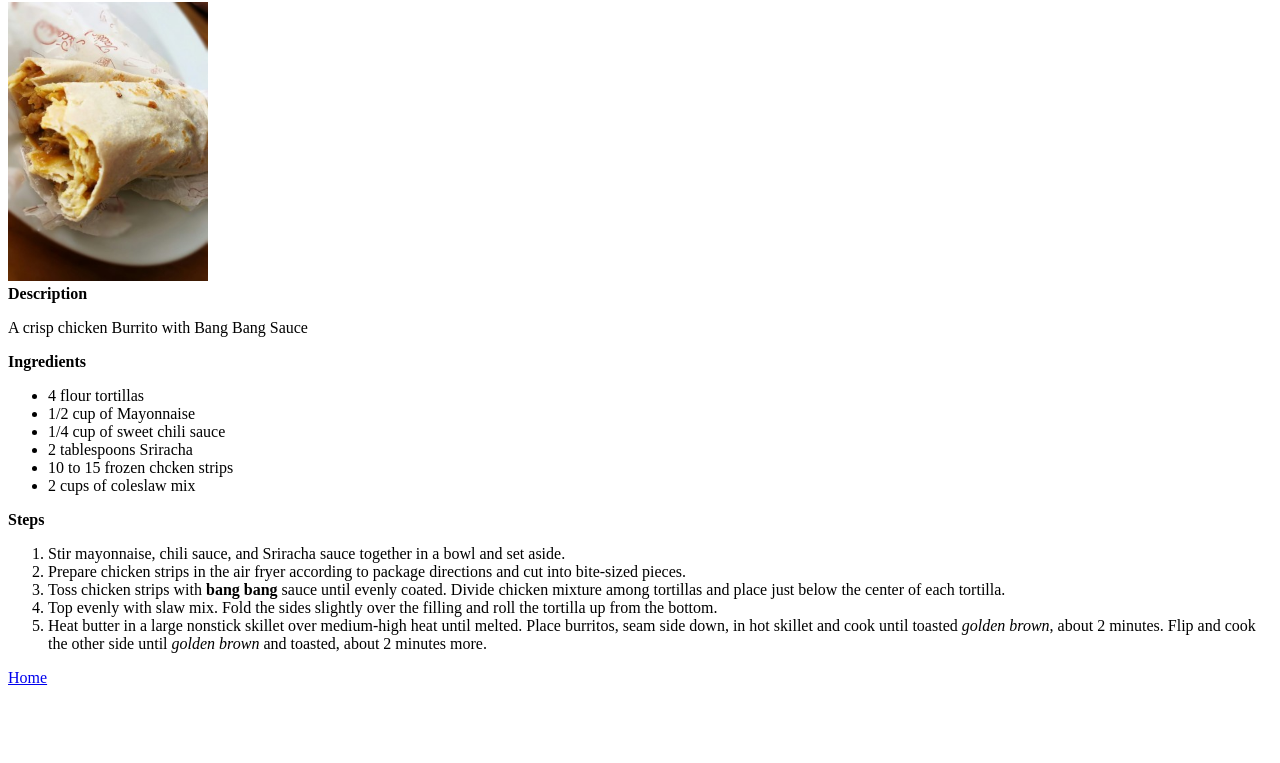
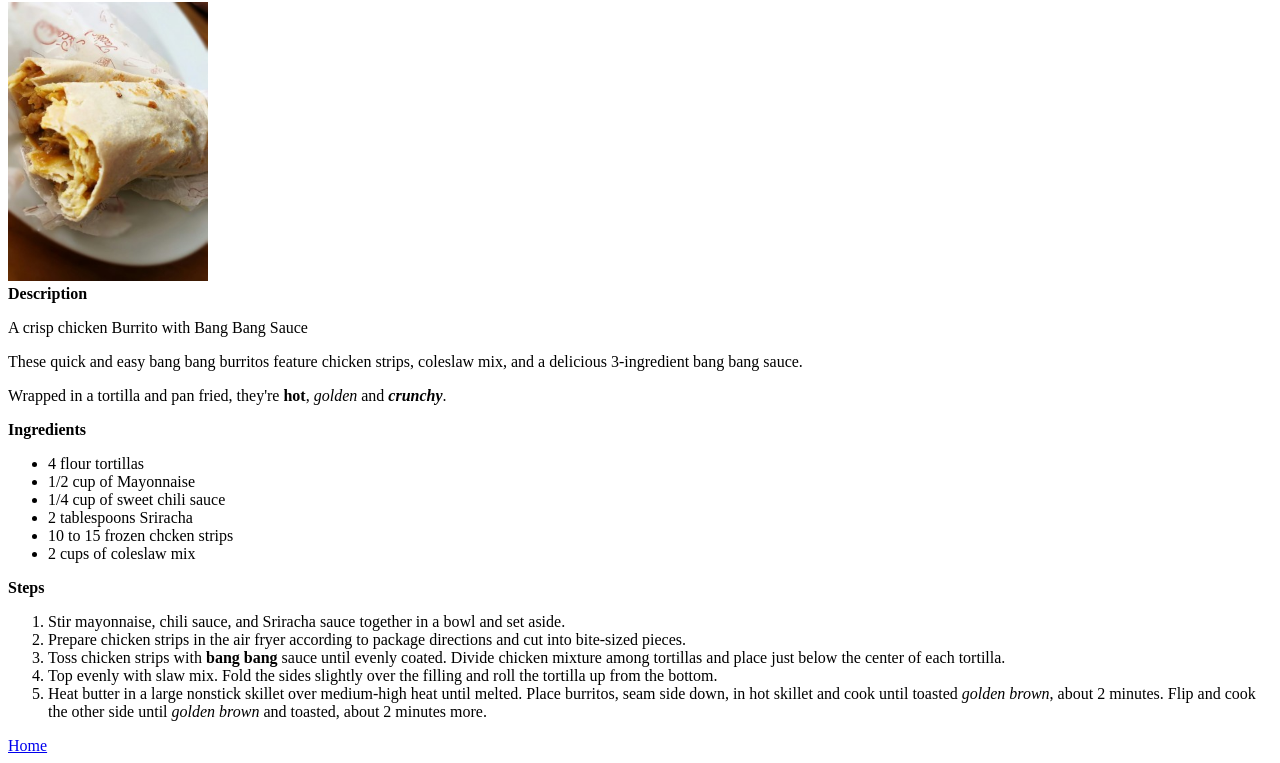
Before and after one commit to Lemming-CS/odin_recipes, a plain HTML site: page recipes/bang_burrito.html in a window 1280 px wide. Shown: the part 78-841 px from the top of the page. Before the commit the page ends 800 px from the top, so only its background shows below. Drawn offline with Linux system fonts and the light colour scheme.

Commit message:
Make a more detailed description for burrito

```diff
--- a/recipes/bang_burrito.html
+++ b/recipes/bang_burrito.html
@@ -10,7 +10,7 @@
     <div></div>
     <img src="../Images/Bang_Bang_Burrito.jpg" alt="Bang Bang Burrito" width="200" height="279">
     <div><strong>Description</strong></div>
-    <p>A crisp chicken Burrito with Bang Bang Sauce</p>
+    <p>A crisp chicken Burrito with Bang Bang Sauce</p> <p>These quick and easy bang bang burritos feature chicken strips, coleslaw mix, and a delicious 3-ingredient bang bang sauce.</p> <p>Wrapped in a tortilla and pan fried, they're <strong>hot</strong>, <i>golden</i> and <strong><i>crunchy</i></strong>.</p>
 
     <div><strong>Ingredients</strong></div>
     <ul>
```
